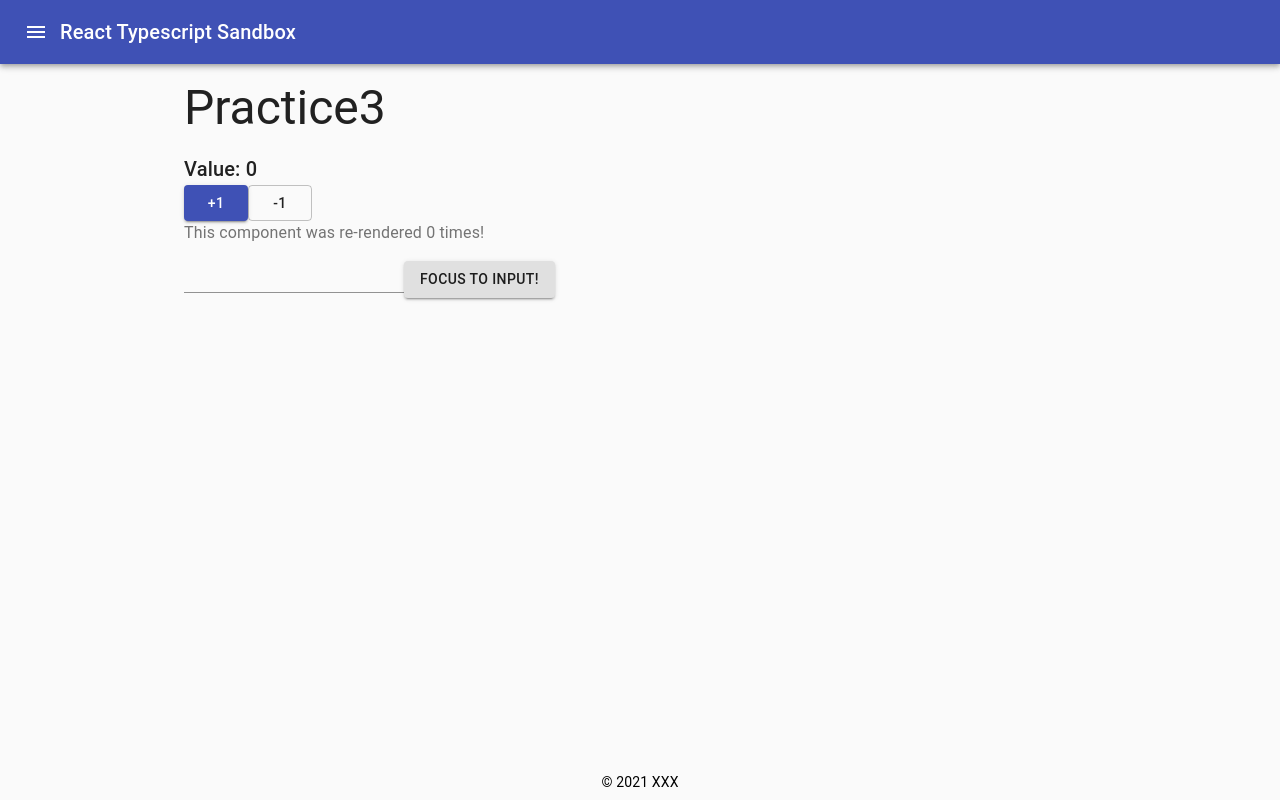
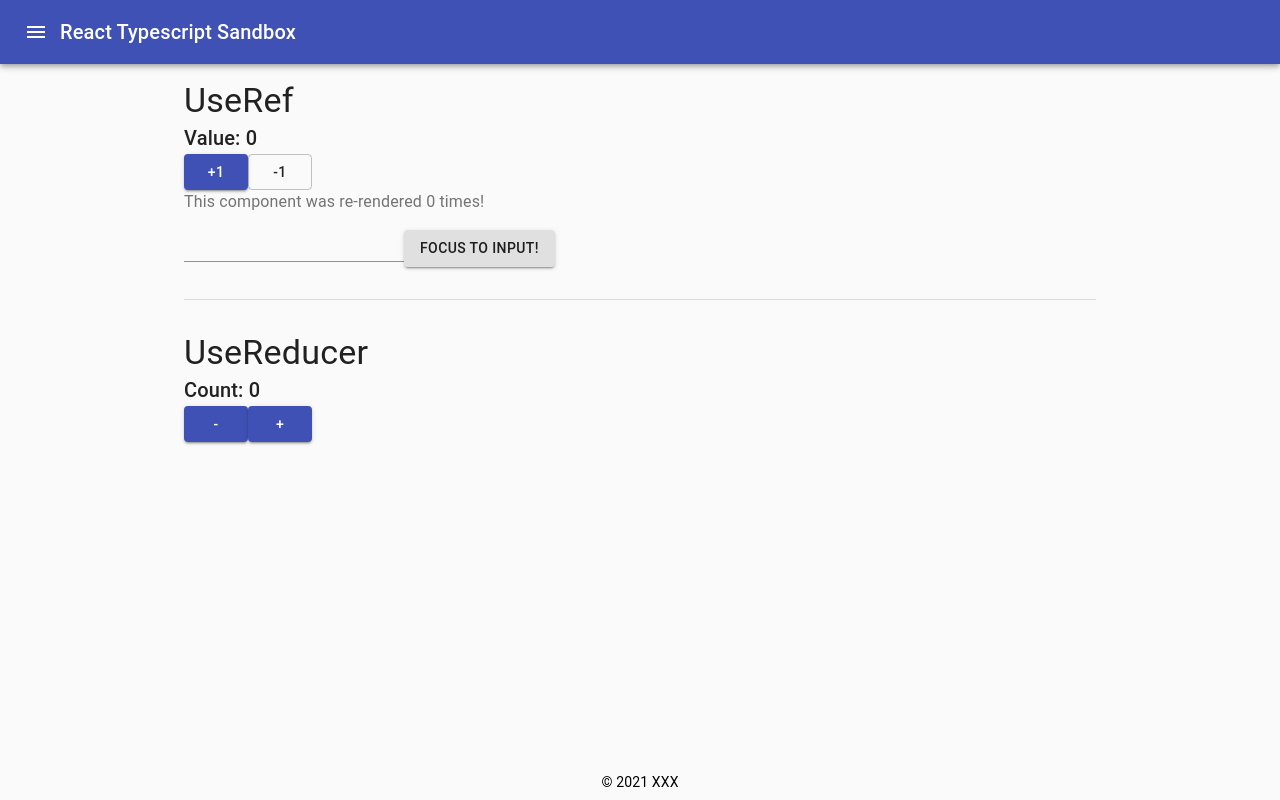
Before and after one commit to tayutaedomo/react-typescript-sandbox, a React (Create React App) app: page /practice3 in a window 1280 px wide. Built offline with nearby package versions, Linux system fonts and the light colour scheme.

Commit message:
add: UseReducer component

```diff
--- a/src/components/practice3/Practice3.tsx
+++ b/src/components/practice3/Practice3.tsx
@@ -1,14 +1,17 @@
 import React, { VFC } from 'react';
+import { Box, Divider } from '@material-ui/core';
+
 import UseRef from './UseRef';
-import { Box, Typography } from '@material-ui/core';
+import UseReducer from './UseReducer';
 
 const Practice3: VFC = () => {
   return (
     <Box py={2}>
-      <Typography variant="h3" gutterBottom>
-        Practice3
-      </Typography>
       <UseRef />
+      <Box py={4}>
+        <Divider />
+      </Box>
+      <UseReducer />
     </Box>
   );
 };
--- /dev/null
+++ b/src/components/practice3/UseReducer.tsx
@@ -0,0 +1,43 @@
+import { Box, Button, Typography } from '@material-ui/core';
+import React, { useReducer } from 'react';
+
+const initialState = { count: 0 };
+
+function reducer(state, action) {
+  switch (action.type) {
+    case 'increment':
+      return { count: state.count + 1 };
+    case 'decrement':
+      return { count: state.count - 1 };
+    default:
+      throw new Error();
+  }
+}
+
+const UseReducer = () => {
+  const [state, dispatch] = useReducer(reducer, initialState);
+  return (
+    <>
+      <Typography variant="h4">UseReducer</Typography>
+      <Box>
+        <Typography variant="h6">Count: {state.count}</Typography>
+        <Button
+          variant="contained"
+          color="primary"
+          onClick={() => dispatch({ type: 'decrement' })}
+        >
+          -
+        </Button>
+        <Button
+          variant="contained"
+          color="primary"
+          onClick={() => dispatch({ type: 'increment' })}
+        >
+          +
+        </Button>
+      </Box>
+    </>
+  );
+};
+
+export default UseReducer;
--- a/src/components/practice3/UseRef.tsx
+++ b/src/components/practice3/UseRef.tsx
@@ -28,6 +28,7 @@ const UseRef: VFC = () => {
 
   return (
     <>
+      <Typography variant="h4">UseRef</Typography>
       <Box>
         <Typography variant="h6">Value: {value}</Typography>
         <Button variant="contained" color="primary" onClick={increment}>
```
